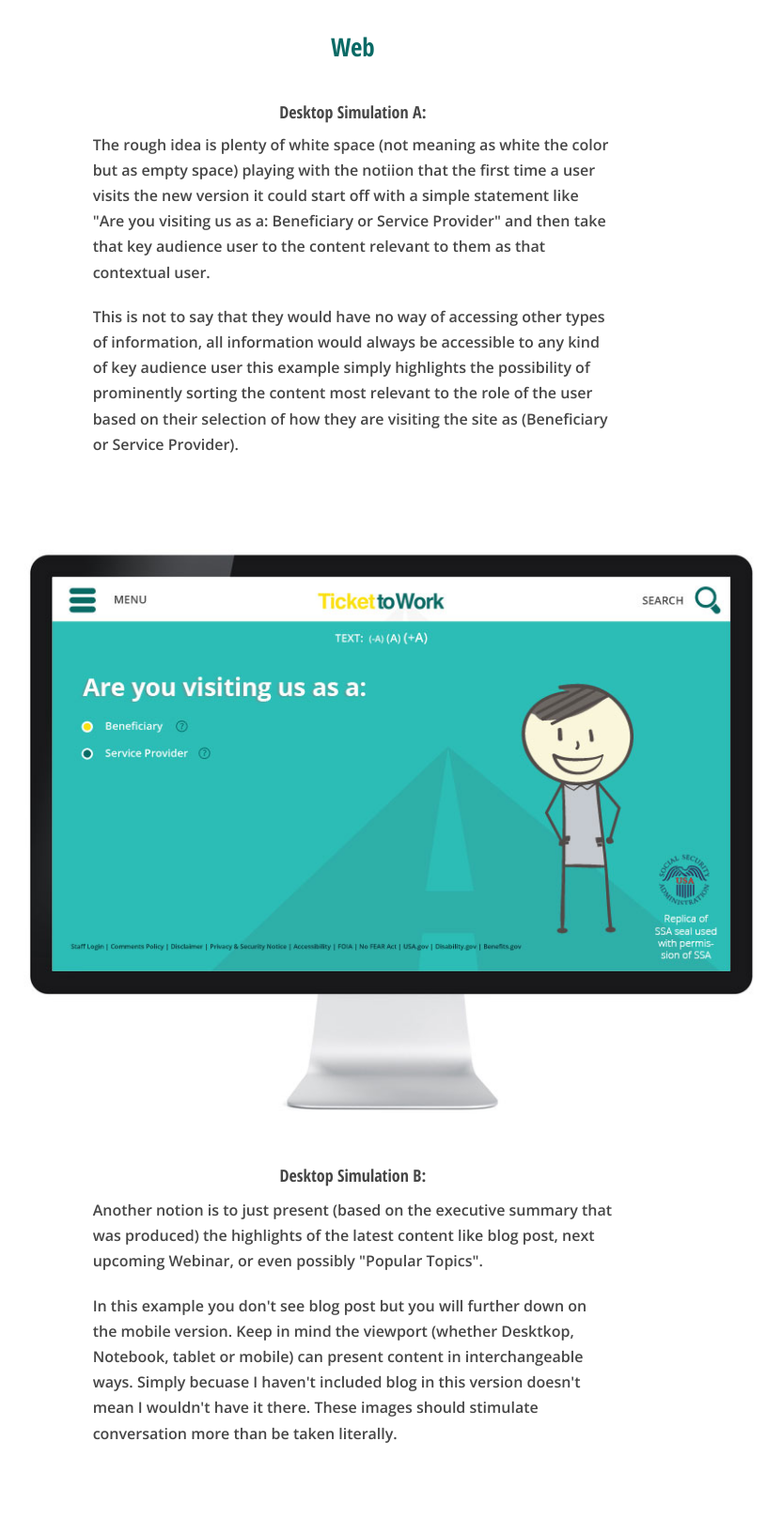
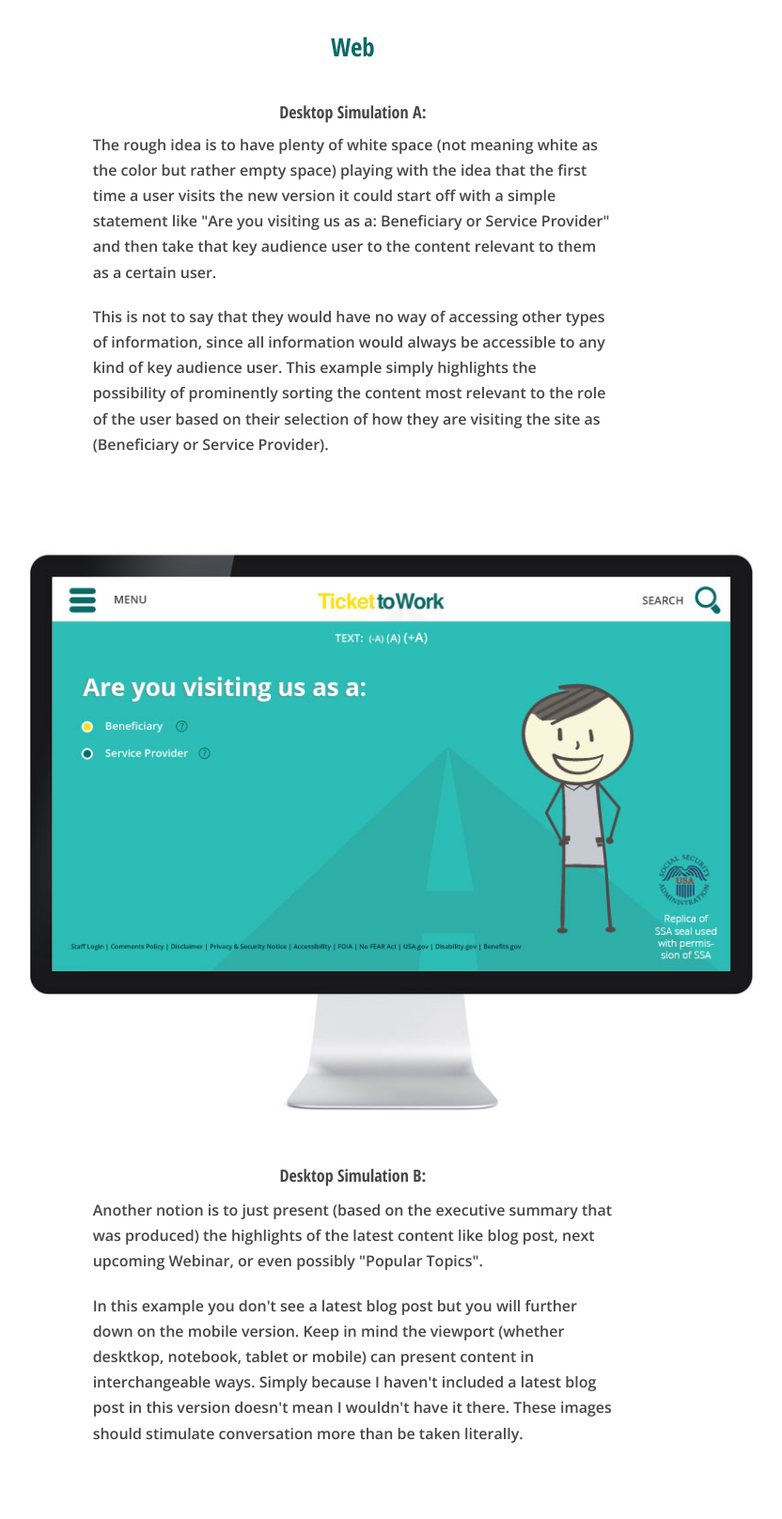
Before and after one commit to MARS1/TTW, a plain HTML site: page index.html in a window 1280 px wide. Shown: the part 6123-7740 px from the top of the page at 94% size, without its empty margins (223-1055 px from the left). Drawn offline with nearby package versions, Linux system fonts and the light colour scheme.

Commit message:
fixed more typos

```diff
--- a/index.html
+++ b/index.html
@@ -147,9 +147,9 @@
           <h5 class="mT2 text-center gray">
             Desktop Simulation A:
           </h5>
-          <p>The rough idea is plenty of white space (not meaning as white the color but as empty space) playing with the notiion that the first time a user visits the new version it could start off with a simple statement like "Are you visiting us as a: Beneficiary or Service Provider" and then take that key audience user to the content relevant to them as that contextual user.</p>
+          <p>The rough idea is to have plenty of white space (not meaning white as the color but rather empty space) playing with the idea that the first time a user visits the new version it could start off with a simple statement like "Are you visiting us as a: Beneficiary or Service Provider" and then take that key audience user to the content relevant to them as a certain user.</p>
 
-          <p>This is not to say that they would have no way of accessing other types of information, all information would always be accessible to any kind of key audience user this example simply highlights the possibility of prominently sorting the content most relevant to the role of the user based on their selection of how they are visiting the site as (Beneficiary or Service Provider).</p>
+          <p>This is not to say that they would have no way of accessing other types of information, since all information would always be accessible to any kind of key audience user. This example simply highlights the possibility of prominently sorting the content most relevant to the role of the user based on their selection of how they are visiting the site as (Beneficiary or Service Provider).</p>
         </div>
         <div class="small-12 large-12 columns">
           <img src="img/TTW-Desktop-v1b.jpg" alt="">
@@ -161,7 +161,7 @@
           </h5>
           <p>Another notion is to just present (based on the executive summary that was produced) the highlights of the latest content like blog post, next upcoming Webinar, or even possibly "Popular Topics".</p>
 
-          <p> In this example you don't see blog post but you will further down on the mobile version. Keep in mind the viewport (whether Desktkop, Notebook, tablet or mobile) can present content in interchangeable ways. Simply becuase I haven't included blog in this version doesn't mean I wouldn't have it there. These images should stimulate conversation more than be taken literally.</p>
+          <p> In this example you don't see a latest blog post but you will further down on the mobile version. Keep in mind the viewport (whether desktkop, notebook, tablet or mobile) can present content in interchangeable ways. Simply because I haven't included a latest blog post in this version doesn't mean I wouldn't have it there. These images should stimulate conversation more than be taken literally.</p>
         </div>
         <div class="small-12 large-12 pB2 columns">
           <img src="img/TTW-Desktop-v1a.jpg" alt="">
@@ -171,11 +171,11 @@
           <h5 class="mT2 mB2 text-center gray">
             Desktop Simulation C:
           </h5>
-          <p>The fly out menu is something of a recurring pattern in the following examples, naturally it would have to be triggered by both tab and mouse click, but the purpose of its use is to unify the look of the application on all viewport sizes.</p>
+          <p>The fly out menu is something of a recurring pattern in the following examples, naturally it would have to be triggered by both tab and mouse click for 508 compliance, but the purpose of its' use is to unify the look of the application on all viewport sizes.</p>
 
           <p>Regardless of whether it's being viewed on a desktop or smaller screen device, like a tablet or mobile device, the orientation of the navigation can remain consistent from a usability standpoint.</p>
 
-          <p>While this works in tandem with a responsive design that wasn't the main reason for it's use in these examples, but rather based on the idea that the less information you present upfront to the visitor the more engaged they will be to investigate and look for it. By minimizing options you make the few options available more apparent.</p>
+          <p>While this works in tandem with a responsive design that wasn't the main reason for its' use in these examples, but rather based on the idea that the less information presented upfront to the visitor the more engaged they will be to investigate and look for that information. By minimizing options you make the few options available more apparent.</p>
 
           <p> There's more on the matter to be discussed but when used with <a href="http://en.wikipedia.org/wiki/Tooltip">tooltips</a>, accompanying labels and functional hover (for desktop) and click states (for tablet and mobile) you lay the groundwork for a less intrusive experience, that is equally as obvious, while maximizing screen real estate. This, all the while, creates less anxiety or frustration on the user by clearing things up while separating content in a more definitive manner.</p>
 
```
